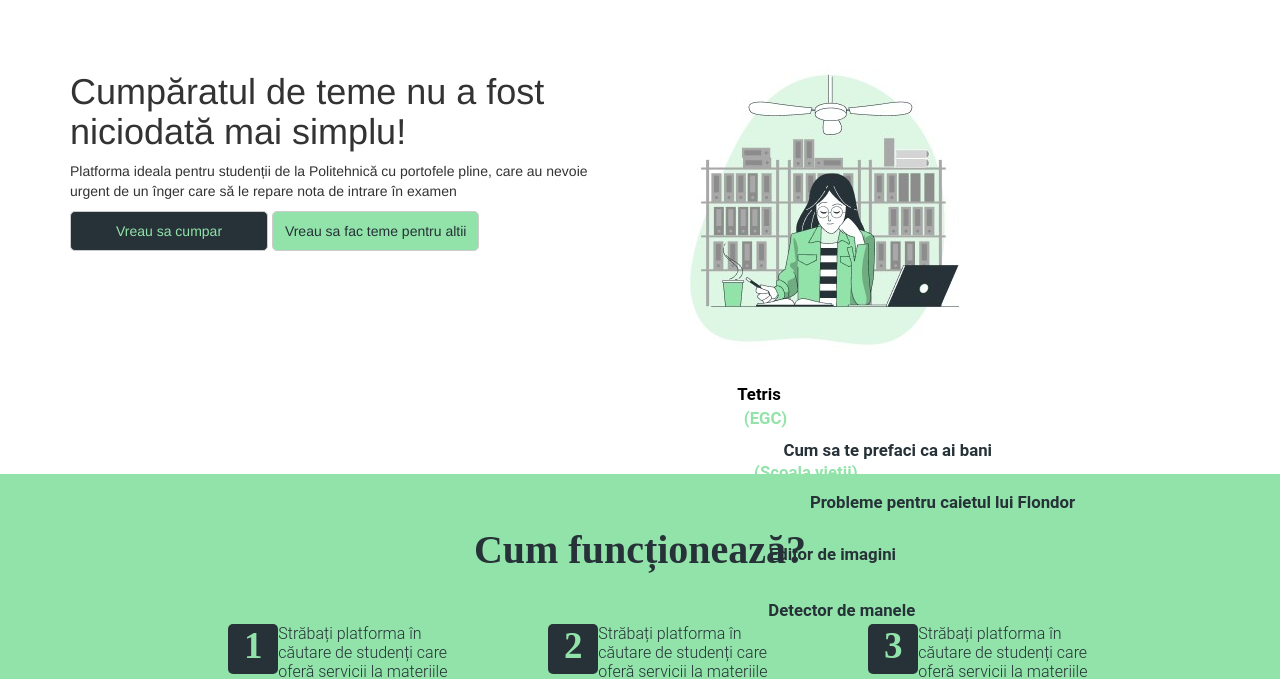
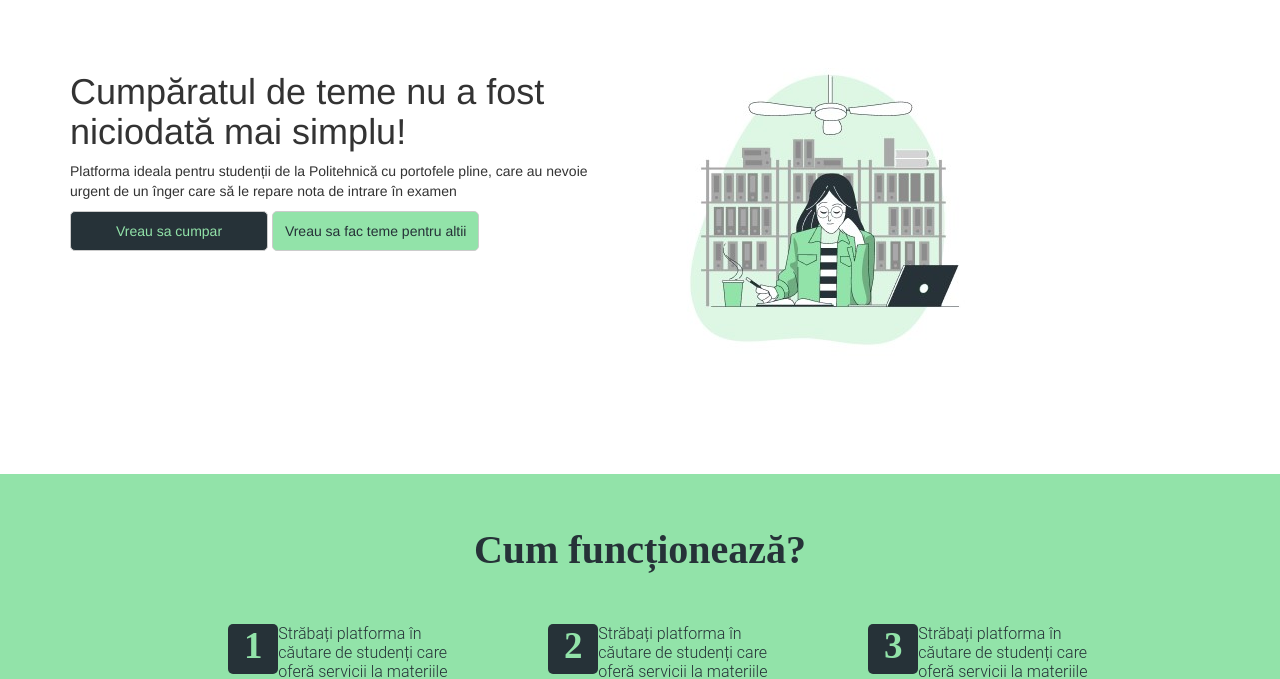
Before and after one commit to Jane-droid/Proba-Tehnica-IT, a plain HTML site: page index.html in a window 1280 px wide. Shown: the part 126-805 px from the top of the page. Drawn offline with nearby package versions, Linux system fonts and the light colour scheme.

Commit message:
Add files via upload

```diff
--- a/index.html
+++ b/index.html
@@ -232,16 +232,7 @@
         </div>
 
         <div class="modal-footer">
-         <div class="tetris">Tetris</div>
-        <div class="EGC">(EGC)</div>
-         <div class="bani">Cum sa te prefaci ca ai bani</div>
-        <div class="scoala">(Scoala vietii)</div>
-         <div class="probleme">Probleme pentru caietul lui Flondor</div>
-        <div class="mate1">(Mate 1)</div>
-         <div class="editor">Editor de imagini</div>
-        <div class="PC">(PC)</div>
-        <div class="detector">Detector de manele</div>
-        <div class="licenta">(Licenta)</div></div>
+
         </div>
       </div>
 
```
